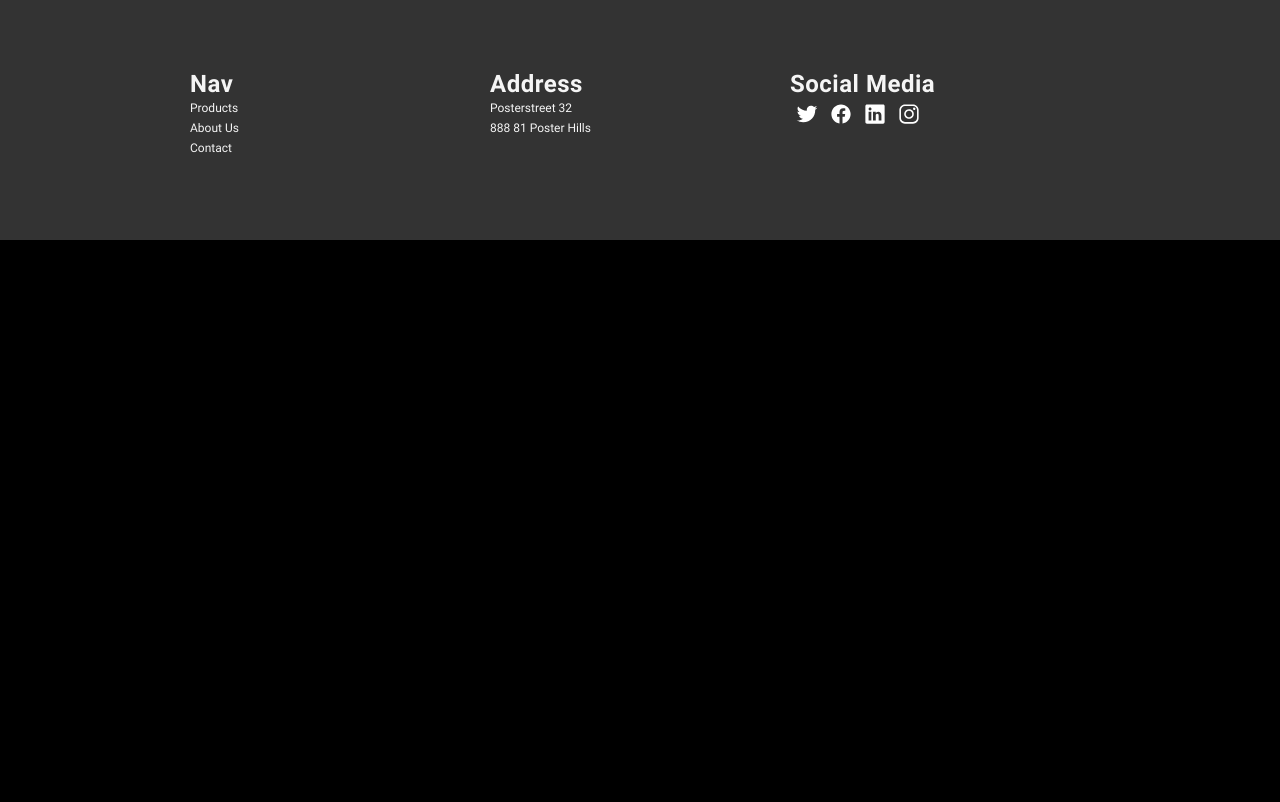
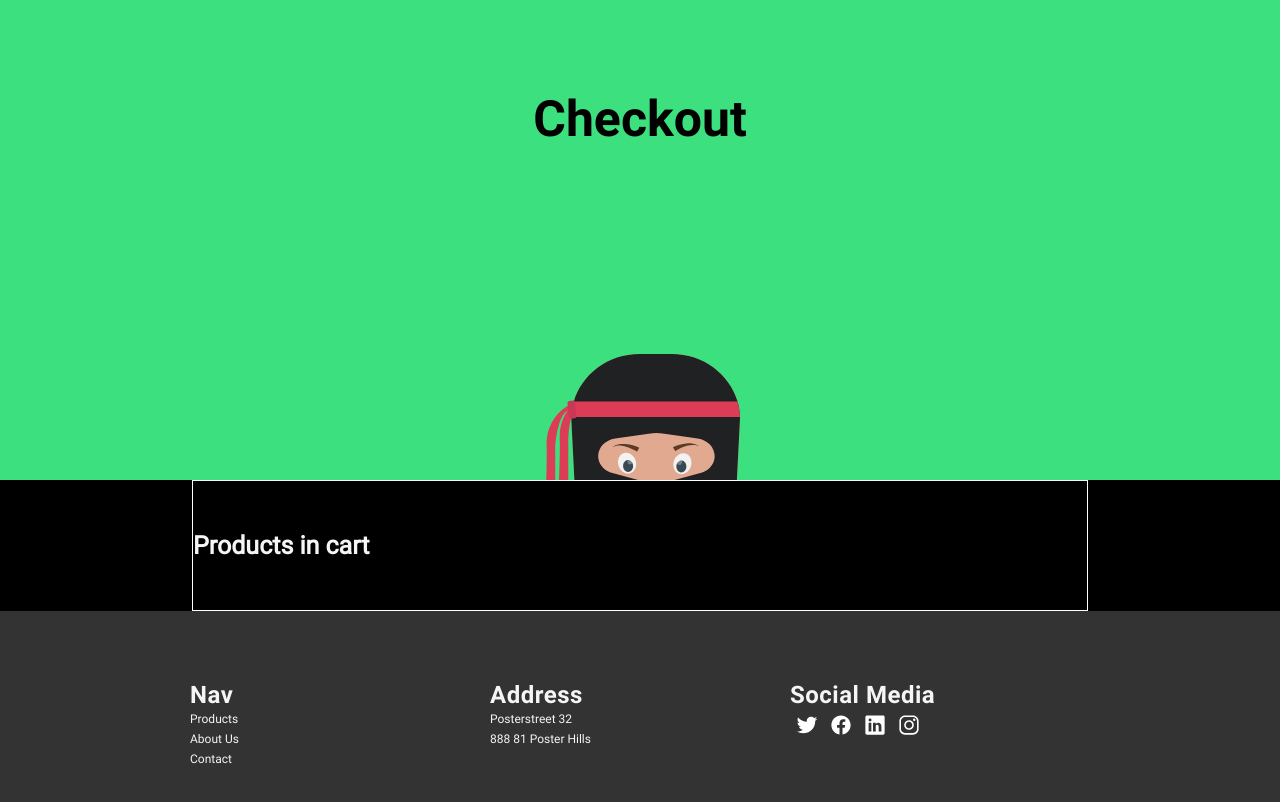
Before and after one commit to CarinWood/Poster-shop, a React (Create React App) app: page /checkout in a window 1280 px wide. Shown: the top 802 px of the page. Built offline with nearby package versions, Linux system fonts and the light colour scheme.

Commit message:
added stuff to cart page

```diff
--- a/src/App.tsx
+++ b/src/App.tsx
@@ -5,7 +5,7 @@ import { Footer } from './components/footer/Footer';
 import { Header } from './components/header/Header';
 import { bigPosters } from './data/big-poster-data';
 import { smallPosters } from './data/small-poster-data';
-import { Cart } from './pages/Cart';
+import { Checkout } from './pages/Checkout';
 import { Home } from './pages/Home';
 import {Routes, Route} from 'react-router-dom'
 
@@ -14,7 +14,7 @@ function App() {
     <div className="app">
       <Routes>
         <Route path="/" element={  <Home/>} />
-        <Route path="/cart" element={<Cart/>} />
+        <Route path="/checkout" element={<Checkout/>} />
       </Routes>
 
       <Footer/>
--- /dev/null
+++ b/src/components/cart-header/CartHeader.tsx
@@ -0,0 +1,18 @@
+import './cartHeader.css'
+import ninjahead from '../../assets/images/ninjahead.svg'
+
+export const CartHeader = () => {
+  return (
+    <>
+        <div className='cart-header'>
+            <h1 className='heading'>Checkout</h1>
+            <img
+                className='header-img'
+                src={ninjahead}
+                alt="ninja head"
+            />
+
+        </div>
+    </>
+  )
+}
--- /dev/null
+++ b/src/components/cart-header/cartHeader.css
@@ -0,0 +1,10 @@
+.cart-header {
+    width: 100%;
+    height: 60vh;
+    background-color: #3de07e;
+    color: black;
+    display: flex;
+    justify-content: center;
+    align-items: flex-start;
+    position: relative;
+}
--- /dev/null
+++ b/src/components/cart/Cart.tsx
@@ -0,0 +1,10 @@
+import './cart.css'
+
+export const Cart = () => {
+  return (
+    <div className='cart'>
+        <h2 className='cart-headline'>Products in cart</h2>
+
+    </div>
+  )
+}
--- /dev/null
+++ b/src/components/cart/cart.css
@@ -0,0 +1,9 @@
+.cart {
+    border: 1px solid white;
+    width: 70%;
+    padding: 50px 0px;
+}
+
+.cart-headline {
+    font-size: 25px;
+}
--- /dev/null
+++ b/src/contexts/CartContext.tsx
@@ -0,0 +1,3 @@
+import { createContext } from "react";
+
+export const CartContext = createContext('')
--- a/src/pages/Cart.tsx
+++ /dev/null
@@ -1,6 +0,0 @@
-
-export const Cart = () => {
-  return (
-    <div>Cart</div>
-  )
-}
--- /dev/null
+++ b/src/pages/Checkout.tsx
@@ -0,0 +1,11 @@
+import { CartHeader } from "../components/cart-header/CartHeader"
+import { Cart } from "../components/cart/Cart"
+
+export const Checkout = () => {
+  return (
+    <>
+      <CartHeader/>
+      <Cart/>
+    </>
+  )
+}
```
